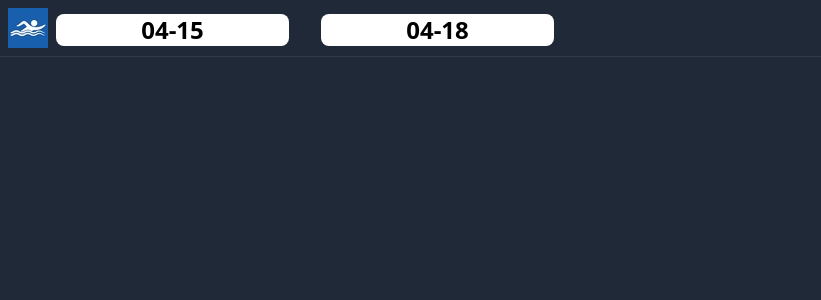
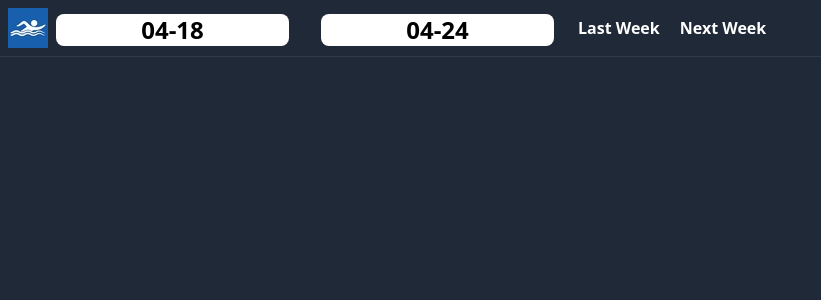
Before and after one commit to noobj/react-swim-crowd, a React (Create React App) app: page / in a window 1280 px wide. Shown: the top 300 px of the page, without its empty margins (0-821 px from the left). Built offline with nearby package versions, Linux system fonts and the light colour scheme; no server answers.

Commit message:
feat: add week switch button

```diff
--- a/src/App.tsx
+++ b/src/App.tsx
@@ -1,5 +1,5 @@
 import { createContext, useEffect, useReducer, useState } from 'react';
-import { format, subDays } from 'date-fns';
+import { format, startOfWeek, endOfWeek } from 'date-fns';
 import { ControlPanel } from './components/controlPanel/ControlPanel';
 import { MainContent } from './components/content/MainContent';
 
@@ -9,8 +9,8 @@ type InitialStateType = {
 }
 
 const initialState = {
-  start: format(subDays(new Date(), 3), 'yyyy-MM-dd HH:mm'),
-  end: format(new Date(), 'yyyy-MM-dd HH:mm')
+  start: format(startOfWeek(new Date(), {weekStartsOn: 1}), 'yyyy-MM-dd HH:mm'),
+  end: format(endOfWeek(new Date(), {weekStartsOn: 1}), 'yyyy-MM-dd HH:mm')
 };
 
 function reducer(state: {start: string, end: string}, action: {isStart: boolean, value: string}) {
--- a/src/components/controlPanel/ControlPanel.tsx
+++ b/src/components/controlPanel/ControlPanel.tsx
@@ -1,4 +1,5 @@
 import { DatePickerInput } from './DatePickerInput';
+import { WeekButton } from './WeekButton';
 
 export function ControlPanel() {
   return (
@@ -14,6 +15,8 @@ export function ControlPanel() {
         <DatePickerInput isStart={true}/>
         <i className="bi bi-arrow-right text-xl ml-3 mr-3" />
         <DatePickerInput isStart={false}/>
+        <WeekButton isLast={true}/>
+        <WeekButton isLast={false}/>
       </div>
     </div>
   );
--- /dev/null
+++ b/src/components/controlPanel/WeekButton.tsx
@@ -0,0 +1,26 @@
+import { SyntheticEvent, useContext } from "react";
+import { format, startOfWeek, endOfWeek, sub, add } from 'date-fns';
+import { DateContext } from '../../App';
+
+export function WeekButton(props: {isLast: boolean}) {
+  const color = props.isLast ? 'lime' : 'indigo';
+  const dateContext = useContext(DateContext);
+
+  const handleClick = (e: SyntheticEvent<HTMLButtonElement>) => {
+    const baseDate = props.isLast ? sub(new Date(dateContext.state.start), {days: 7}) : add(new Date(dateContext.state.start), {days: 7});
+
+    const start = format(startOfWeek(baseDate, {weekStartsOn: 1}), 'yyyy-MM-dd');
+    const end = format(endOfWeek(baseDate, {weekStartsOn: 1}), 'yyyy-MM-dd');
+
+    dateContext.dispatch({isStart: true, value: start});
+    dateContext.dispatch({isStart: false, value: end});
+  };
+
+  return (
+    <>
+      <button onClick={handleClick} className={`rounded-lg font-semibold text-l ml-3 p-1 bg-${color}-500 hover:bg-${color}-600`}>
+        {props.isLast ? 'Last Week' : 'Next Week'}
+      </button>
+    </>
+  )
+}
```
